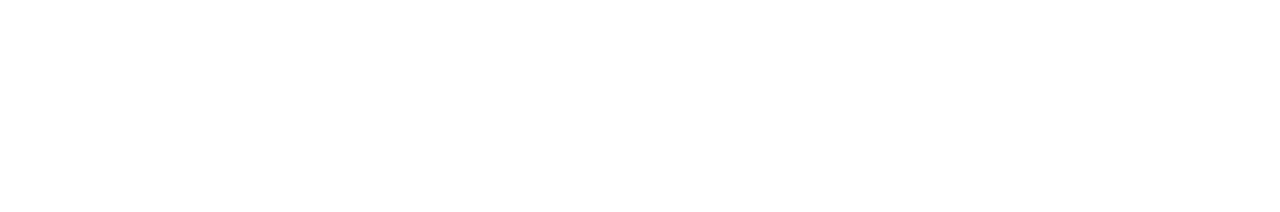
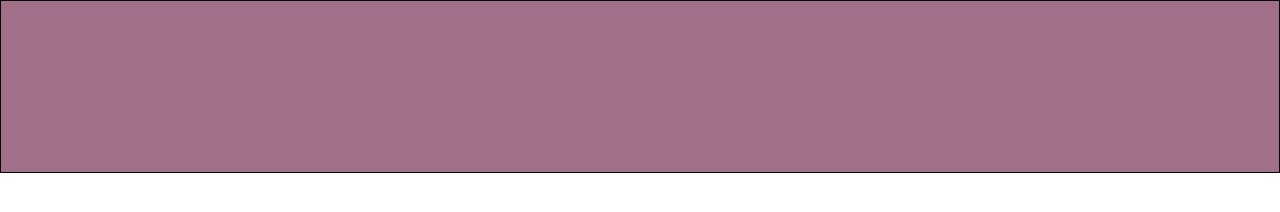
Before and after one commit to shantelleramasar/info-group-project, a website: page mylibrary.html in a window 1280 px wide. Drawn offline with Linux system fonts and the light colour scheme.

Commit message:
styled header

```diff
--- a/mylibrary.html
+++ b/mylibrary.html
@@ -9,7 +9,7 @@
 <body>
     <header id="main-head"> </header>
     <div class="search-bar"></div>
-    <section class="mian-content">
+    <section class="main-content">
         <div class="card-content"></div>
     </section>
     <footer></footer>
--- a/styles.css
+++ b/styles.css
@@ -0,0 +1,16 @@
+* {
+  margin: 0;
+  padding: 0;
+  box-sizing: border-box;
+}
+
+#main-head{
+  display: flex;
+  width: 100%;
+  height: 173px;
+  padding: 0 35px;
+  justify-content: flex-end;
+  align-items: center;
+  border: 1px solid #000;
+  background: #A2708A;
+}
```
